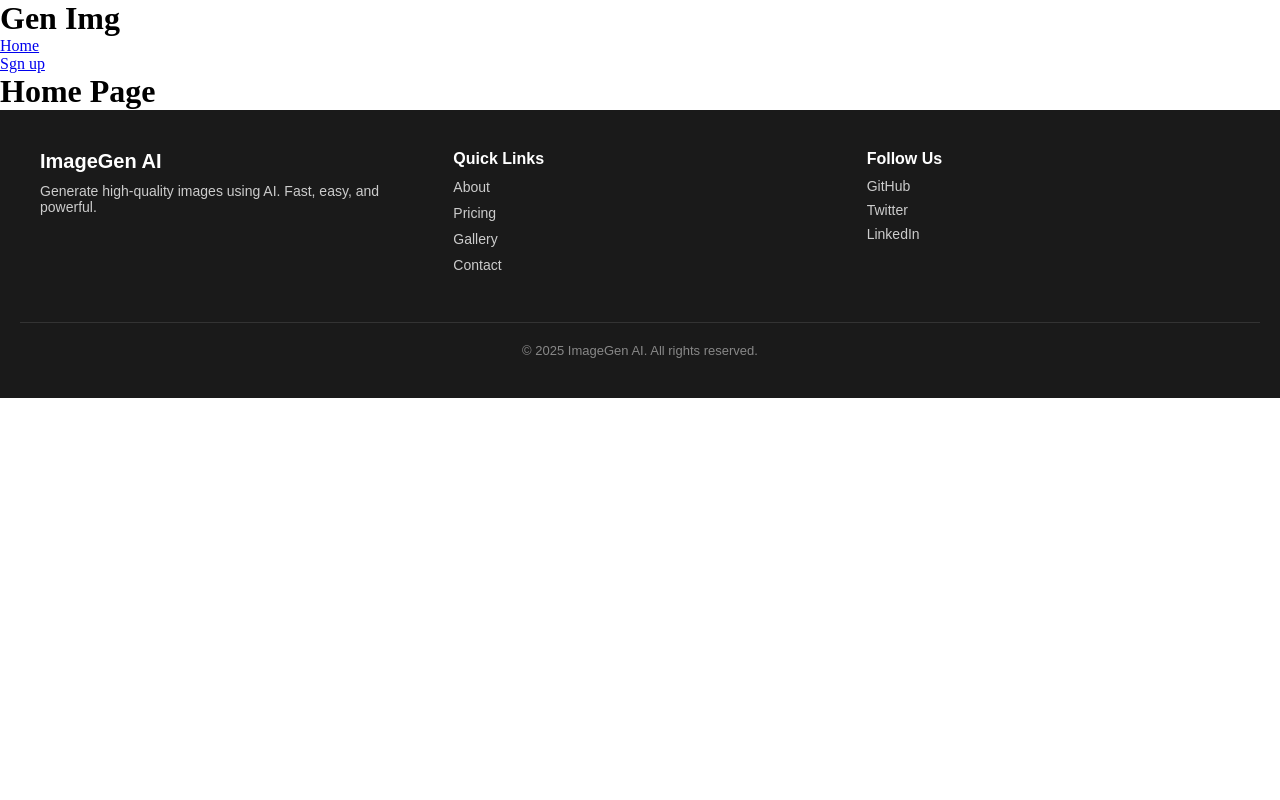
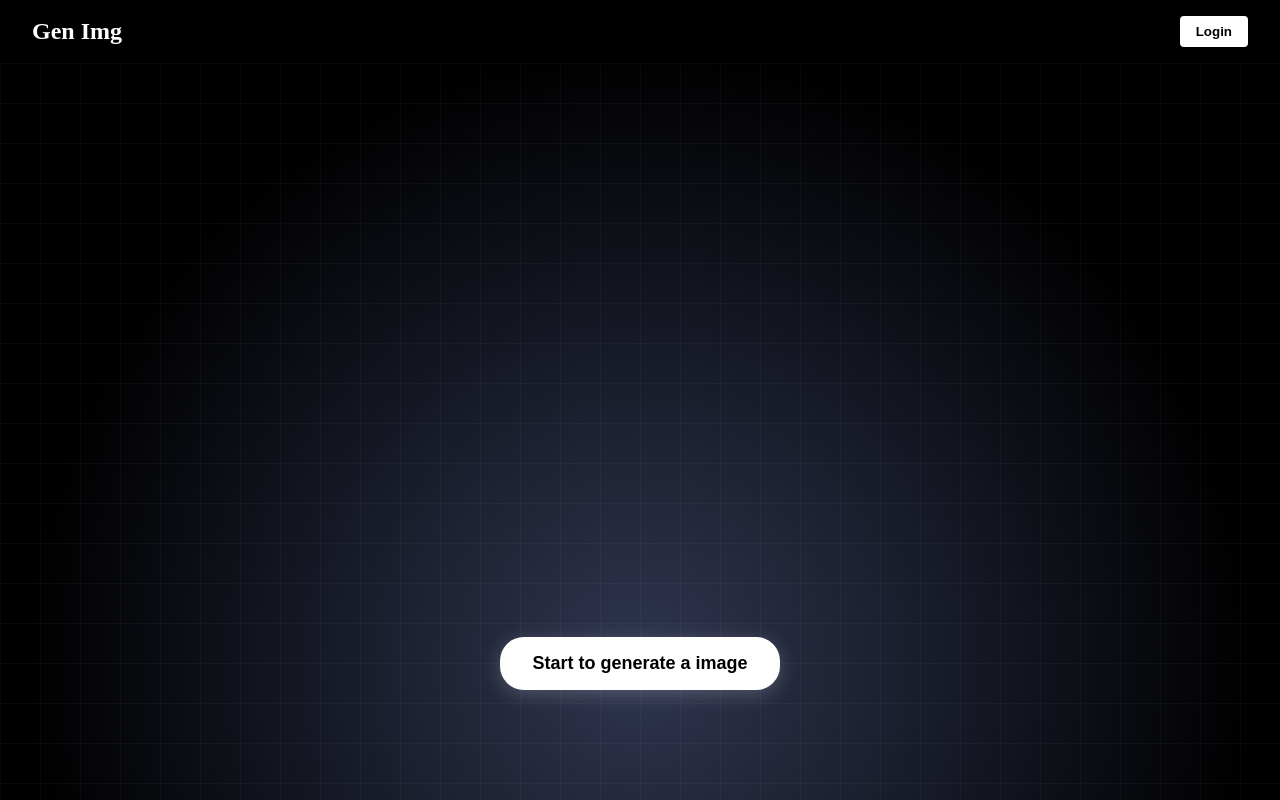
Before and after one commit to YadneshUmredkar75/Image_Generation_AI_Pj, a React (Vite) app in the folder frontend/: page / in a window 1280 px wide. Shown: the top 800 px of the page. Built offline with nearby package versions, Linux system fonts and the light colour scheme.

Commit message:
add the hero component in home page

```diff
--- a/frontend/src/App.jsx
+++ b/frontend/src/App.jsx
@@ -3,6 +3,7 @@ import { useState } from 'react';
 import Navbar from './component/Navebar/Navbar';
 import { Routes, Route, BrowserRouter } from 'react-router-dom';
 import Footer from './component/Footer/Footer';
+import Home from './Page/Home/Home';
 
 function App() {
   const [login, setLogin] = useState(false);
@@ -12,8 +13,7 @@ function App() {
       <div className="App">
         <Navbar login={login} setLogin={setLogin} />
         <Routes>
-          <Route path="/" element={<h1>Home Page</h1>} />
-
+          <Route path="/" element={<Home />} />
         </Routes>
         <Footer />
       </div>
--- a/frontend/src/Page/Home/Home.jsx
+++ b/frontend/src/Page/Home/Home.jsx
@@ -0,0 +1,12 @@
+import React from 'react'
+import Hero from '../../component/Hero/Hero'
+
+function Home() {
+  return (
+   <>
+   <Hero />
+   </>
+  )
+}
+
+export default Home
--- /dev/null
+++ b/frontend/src/component/Hero/Hero.css
@@ -0,0 +1,65 @@
+.hero {
+  display: flex;
+  justify-content: center;
+  align-items: center;
+  height: 1200px;
+  background-color: #2a313c; /* Black background */
+  position: relative;
+  overflow: hidden;
+}
+
+.hero::before {
+  content: '';
+  position: absolute;
+  top: 0;
+  left: 0;
+  right: 0;
+  bottom: 0;
+  background: radial-gradient(circle at center, rgba(90, 90, 255, 0.1) 0%, rgba(0, 0, 0, 1) 70%);
+  z-index: 1;
+}
+
+.contener {
+  position: relative;
+  z-index: 2;
+  text-align: center;
+}
+
+.contener button {
+  background-color: white;
+  color: black;
+  border: none;
+  padding: 16px 32px;
+  font-size: 18px;
+  font-weight: 600;
+  border-radius: 24px;
+  cursor: pointer;
+  transition: all 0.3s ease;
+  box-shadow: 0 4px 20px rgba(255, 255, 255, 0.2);
+}
+
+.contener button:hover {
+  transform: translateY(-2px);
+  box-shadow: 0 6px 24px rgba(255, 255, 255, 0.3);
+  background-color: #f0f0f0;
+}
+
+.contener button:active {
+  transform: translateY(0);
+  box-shadow: 0 4px 16px rgba(255, 255, 255, 0.2);
+}
+
+/* Optional: Add some futuristic elements like light grid */
+.hero::after {
+  content: '';
+  position: absolute;
+  top: 0;
+  left: 0;
+  right: 0;
+  bottom: 0;
+  background-image:
+    linear-gradient(rgba(255, 255, 255, 0.03) 1px, transparent 1px),
+    linear-gradient(90deg, rgba(255, 255, 255, 0.03) 1px, transparent 1px);
+  background-size: 40px 40px;
+  z-index: 1;
+}
--- /dev/null
+++ b/frontend/src/component/Hero/Hero.jsx
@@ -0,0 +1,14 @@
+
+import './Hero.css';
+const Hero = () => {
+  return (
+    <div className="hero">
+      <div className='contener'>
+        <button>Start to generate a image </button>
+      </div>
+
+    </div>
+  )
+}
+
+export default Hero
--- a/frontend/src/component/Navebar/Navbar.css
+++ b/frontend/src/component/Navebar/Navbar.css
@@ -0,0 +1,51 @@
+.navbar {
+  display: flex;
+  justify-content: space-between;
+  align-items: center;
+  padding: 1rem 2rem;
+  background-color: black;
+  color: white;
+}
+
+.navbar__logo h1 {
+  margin: 0;
+  font-size: 1.5rem;
+  font-weight: 700;
+}
+
+.navbar ul {
+  display: flex;
+  list-style: none;
+  margin: 0;
+  padding: 0;
+  gap: 1.5rem;
+  align-items: center;
+}
+
+.navbar button {
+  background-color: #ffffff;
+  color: black;
+  border: none;
+  padding: 0.5rem 1rem;
+  border-radius: 4px;
+  font-weight: 600;
+  cursor: pointer;
+  transition: all 0.2s ease;
+}
+
+.navbar button:hover {
+  background-color: #e6e6e6;
+}
+
+@media (max-width: 768px) {
+  .navbar {
+    padding: 1rem;
+    flex-direction: column;
+    gap: 1rem;
+  }
+
+  .navbar ul {
+    width: 100%;
+    justify-content: center;
+  }
+}
--- a/frontend/src/component/Navebar/Navbar.jsx
+++ b/frontend/src/component/Navebar/Navbar.jsx
@@ -1,21 +1,28 @@
-import React from 'react'
+import React from 'react';
+import './Navbar.css';
 
-function Navbar() {
+function Navbar({ login, setLogin }) {
+
+
   return (
     <div className='navbar'>
       <div className='navbar__logo'>
-        <h1>Gen Img </h1>
-        </div>
-      <div className='navbar__links'>
+        <h1>Gen Img</h1>
+      </div>
+
         <ul>
-          <li><a href="/">Home</a></li>
-          {
-            <li><a href="sign up">Sgn up</a></li>
-          }
-          </ul>
-          </div>
-    </div>
+
+          <li>
+            {login ? (
+              <button onClick={() => setLogin(false)}>Sign Up</button>
+            ) : (
+              <button onClick={() => setLogin(true)}>Login</button>
+            )}
+          </li>
+        </ul>
+      </div>
+
   )
 }
 
-export default Navbar
+export default Navbar;
```
Also changed, not shown: frontend/src/component/StartImageGen/StartImageGen.css (deleted), frontend/src/component/StartImageGen/StartImageGen.jsx (deleted).
